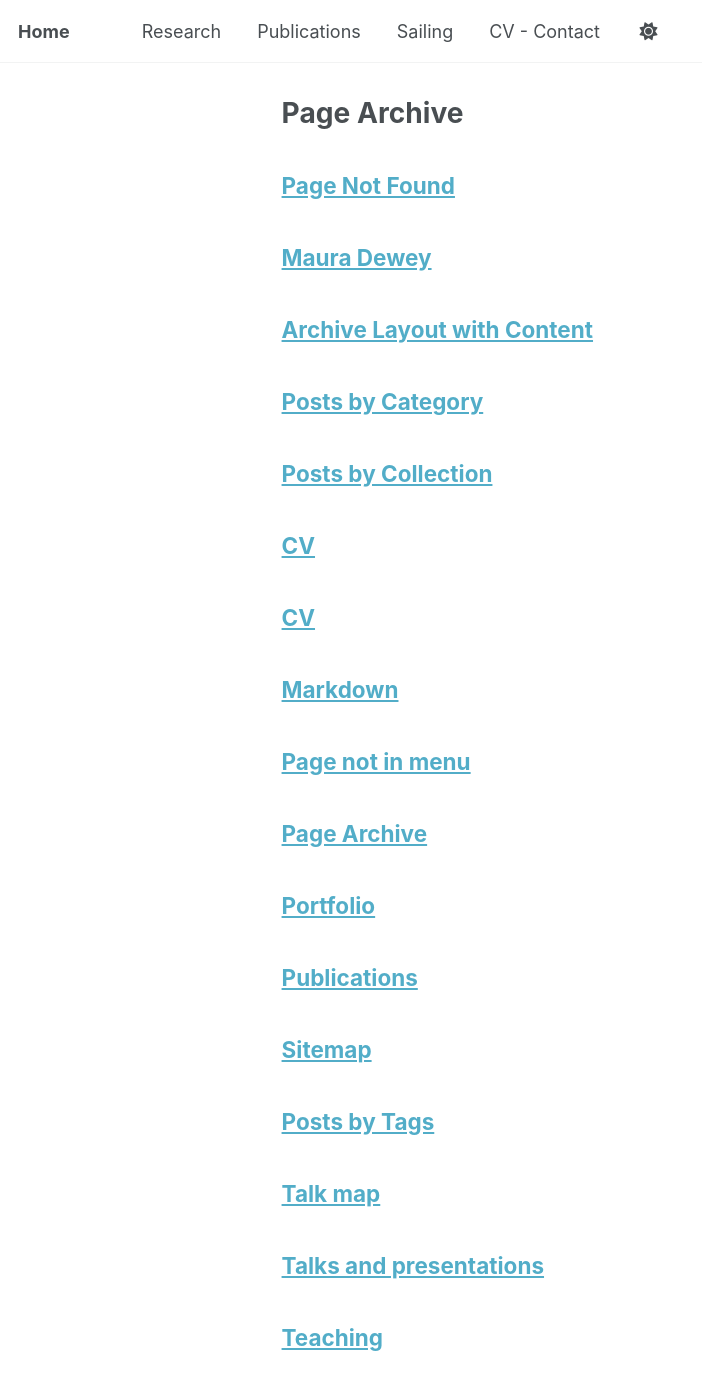
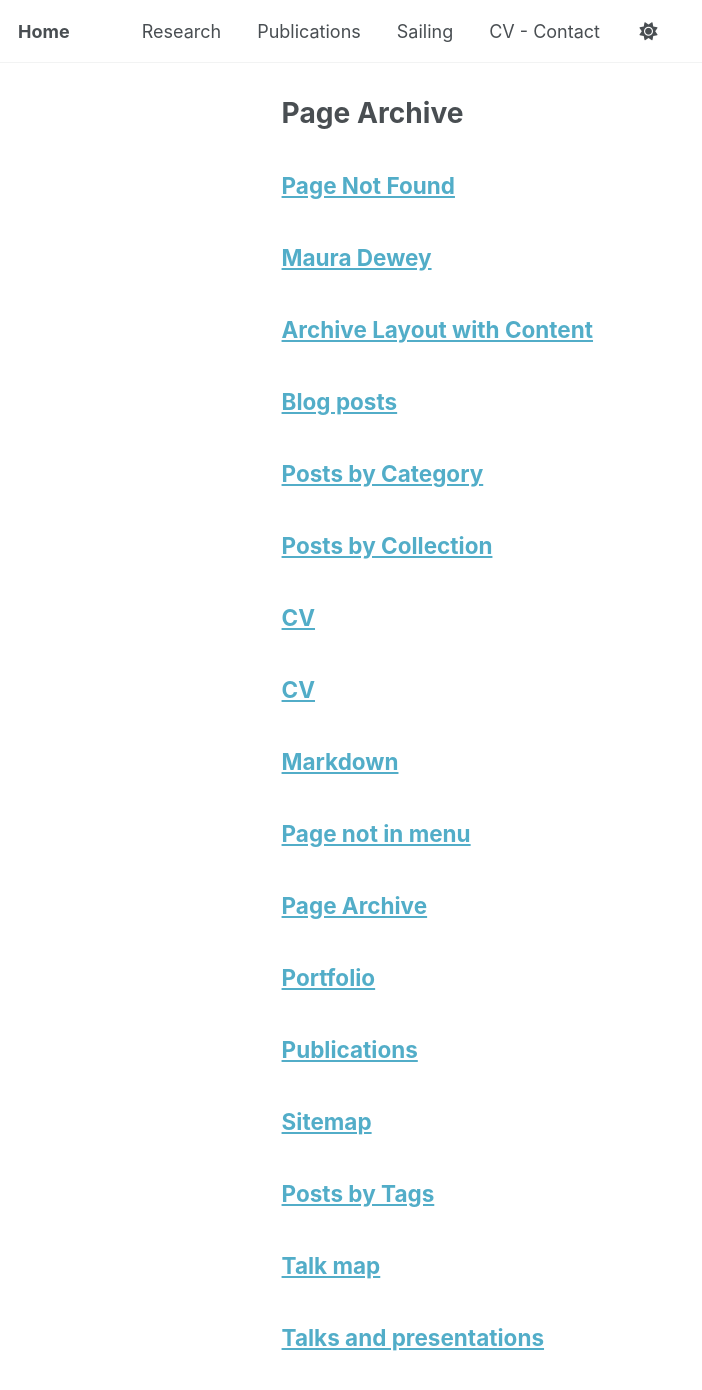
Before and after one commit to mauradewey/mauradewey.github.io, a Jekyll site: the page built from _pages/page-archive.html, in a window 1280 px wide and 1400 px high. Shown: the top 1390 px of the window, without its empty margins (0-702 px from the left). Built offline with Jekyll 4.4.1, drawn with Linux system fonts in a browser that asks for light colours; a script that is not in the unit is left out.

Commit message:
Update permalink and redirect for blog posts

```diff
--- a/_pages/year-archive.html
+++ b/_pages/blog_posts.html
@@ -1,10 +1,10 @@
 ---
 layout: archive
-permalink: /year-archive/
+permalink: /sailing/blog_posts/
 title: "Blog posts"
 author_profile: true
 redirect_from:
-  - /wordpress/blog-posts/
+  - /blog-posts/
 ---
 
 {% include base_path %}
```
